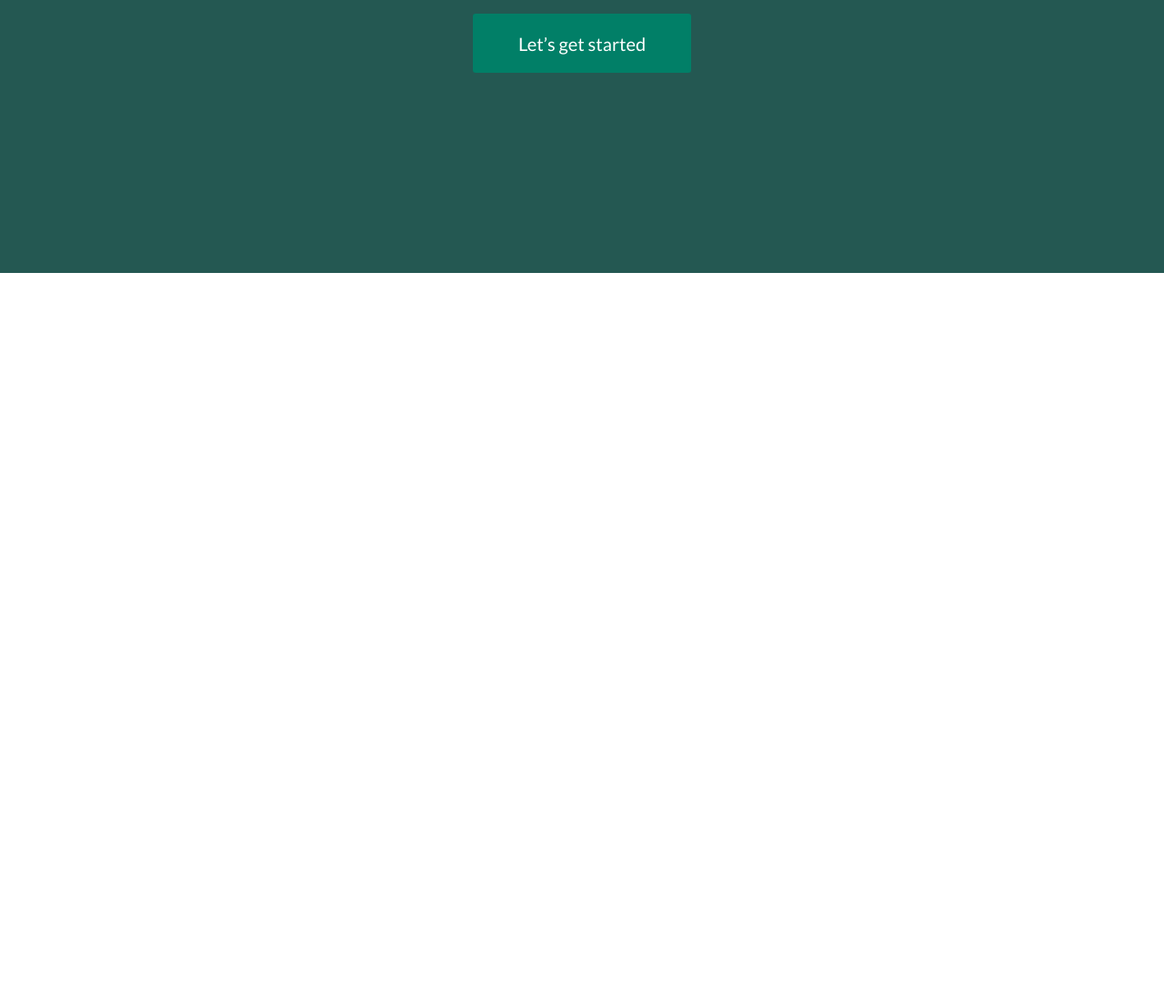
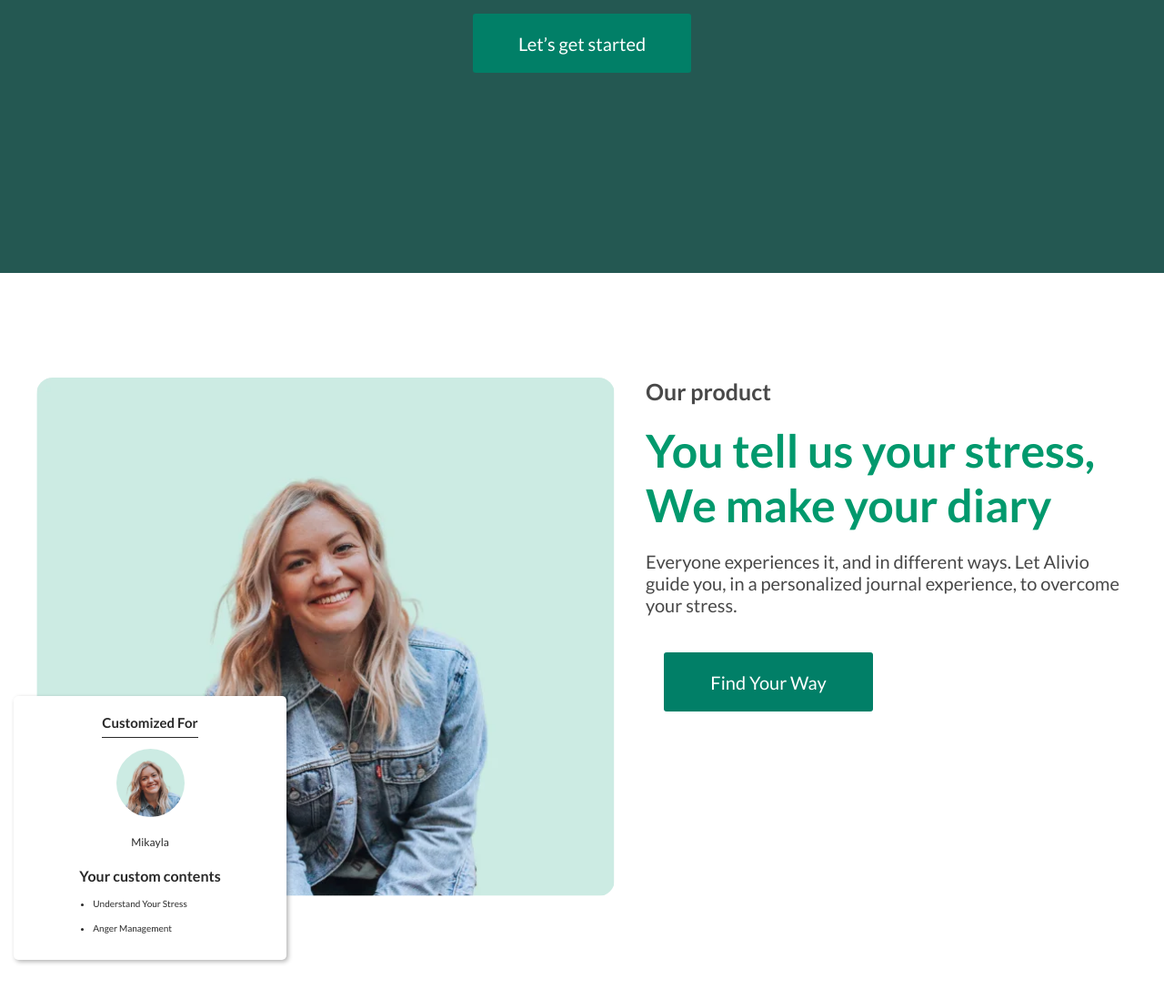
Before and after one commit to Airat-Khafizov/alivio_page, a plain HTML site: page index.html in a window 1280 px wide. Shown: the part 3485-4583 px from the top of the page at 91% size. Before the commit the page ends 3785 px from the top, so only its background shows below. Drawn offline with Linux system fonts and the light colour scheme.

Commit message:
product section

```diff
--- a/index.css
+++ b/index.css
@@ -5,3 +5,5 @@
 @import url('styles/about.css');
 @import url('styles/card.css');
 @import url('styles/success.css');
+@import url('styles/product.css');
+@import url('styles/person-card.css');
--- a/index.html
+++ b/index.html
@@ -111,6 +111,40 @@
                 </div>
             </div>
         </section>
+
+        <section class="product" aria-label="product section">
+            <div class="container">
+                <div class="product__wrapper">
+                    <div class="product__preview">
+                        <img src="./assets/webp/photo_card.webp" alt="product preview" class="product__preview-img">
+                    </div>
+
+                    <div class="product__content">
+                        <h4 class="product__info">Our product</h4>
+                        <h5 class="product__title">You tell us your stress,
+                            We make your diary</h5>
+                        <p class="product__desc">Everyone experiences it, and in different ways.
+                            Let Alivio guide you, in a personalized journal experience, to overcome your stress.</p>
+                        <button class="btn">Find Your Way</button>
+                    </div>
+
+                    <figure class="person-card" aria-label="person card">
+                        <h4 class="person-card__title">Customized For</h4>
+                        <div class="person-card__preview">
+                            <img src="./assets/webp/photo_card.webp" alt="preview image" class="person-card__preview-img">
+                        </div>
+                        <h5 class="person-card__name">Mikayla</h5>
+                        <blockquote class="person-card__desc" aria-label="description">
+                            <h6 class="person-card__subtitle">Your custom contents</h6>
+                            <ul class="person-card__list">
+                                <li class="person-card__list-item">Understand Your Stress</li>
+                                <li class="person-card__list-item">Anger Management</li>
+                            </ul>
+                        </blockquote>
+                    </figure>
+                </div>
+            </div>
+        </section>
     </main>
 </body>
 
--- a/styles/person-card.css
+++ b/styles/person-card.css
@@ -0,0 +1,68 @@
+.person-card {
+    position: absolute;
+    top: 350px;
+    left: 5px;
+    width: 300px;
+    height: 290px;
+    padding: 20px 0;
+    background-color: var(--co-white);
+    border-radius: 5px;
+    box-shadow: 2px 2px 5px 0 rgba(0, 0, 0, .3);
+    color: var(--co-black);
+    overflow: hidden;
+    display: flex;
+    flex-direction: column;
+    justify-content: start;
+    align-items: center;
+    gap: 20px;
+}
+.person-card__title {
+    font-size: 15px;
+    font-weight: 600;
+    position: relative;
+}
+
+.person-card__title::after {
+    content: "";
+    position: absolute;
+    top: 25px;
+    left: 0;
+    right: 0;
+    height: 1px;
+    background-color: var(--co-black)
+}
+
+.person-card__preview {
+    border-radius: 50%;
+    width: 75px;
+    height: 75px;
+    overflow: hidden;
+}
+
+.person-card__preview-img {
+    width: 120px;
+    height: 120px;
+    object-fit: cover;
+    object-position: -29px -10px;
+}
+
+.person-card__name {
+    font-size: 12px;
+    font-weight: 400;
+}
+
+.person-card__subtitle {
+    font-size: 16px;
+    font-weight: 700;
+}
+
+.person-card__list {
+    list-style: disc;
+    margin: 15px 0 0 15px;
+}
+
+.person-card__list-item {
+    font-size: 10px;
+    font-weight: 400;
+    margin: 15px 0 0 0;
+}
--- a/styles/product.css
+++ b/styles/product.css
@@ -0,0 +1,91 @@
+.product {
+    padding: 115px 0 240px 0;
+}
+
+.product__wrapper {
+    width: 100%;
+    display: flex;
+    gap: 15px;
+    justify-content: space-between;
+    align-items: start;
+    position: relative;
+    padding: 0 30px;
+}
+
+.product__preview {
+    height: 570px;
+    overflow: hidden;
+    border-radius: 18px;
+}
+
+.product__preview-img {
+    width: 100%;
+    height: 100%;
+    object-fit: cover;
+
+}
+
+.product__content {
+    max-width: 530px;
+    display: flex;
+    flex-direction: column;
+    justify-content: start;
+    align-items: start;
+    row-gap: 20px;
+}
+
+.product__info {
+    color: var(--co-light-black);
+    font-size: 25px;
+    font-weight: 600;
+}
+
+.product__title {
+    color: var(--co-light-green);
+    font-size: 50px;
+    font-weight: 700;
+}
+
+.product__desc {
+    color: var(--co-light-black);
+    font-size: 20px;
+    font-weight: 400;
+}
+
+.product__content .btn {
+    width: 230px;
+    height: 65px;
+    margin: 20px;
+}
+
+@media (max-width: 992px) {
+    .product__content {
+        max-width: 390px;
+    }
+    .product__title {
+        font-size: 32px;
+    }
+}
+
+@media (max-width: 768px) {
+    .product {
+        padding: 115px 0;
+    }
+    .product__wrapper {
+        flex-wrap: wrap;
+        justify-content: center;
+        gap: 50px;
+    }
+    .product__preview {
+        height: 470px;
+    }
+    .product__title {
+        font-size: 28px;
+    }
+    .product__desc {
+        font-size: 16px;
+    }
+    .product__wrapper .person-card {
+        display: none;
+    }
+}
```
